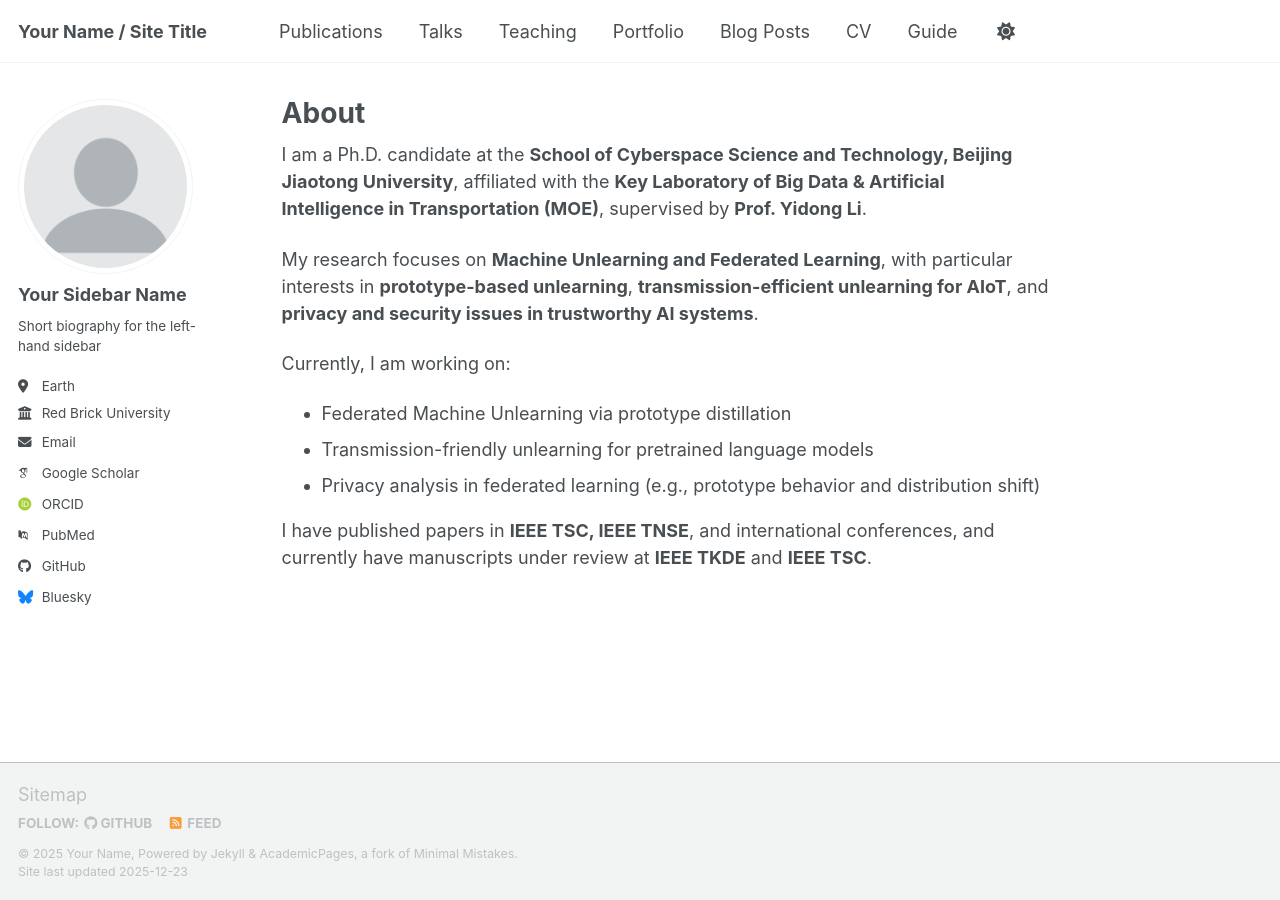
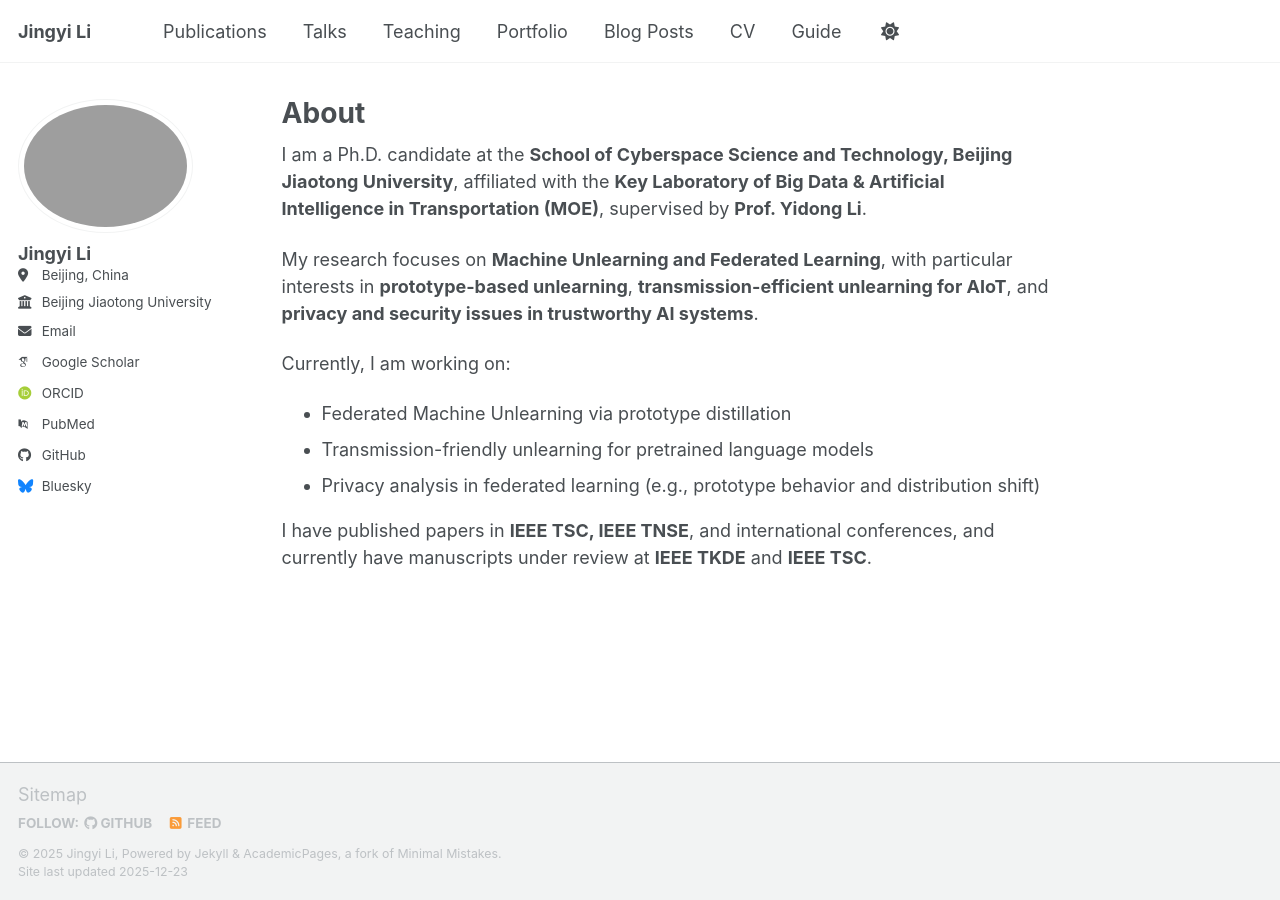
Before and after one commit to jingyi-li-bjtu/jingyi-li-bjtu.github.io, a Jekyll site: the page built from _pages/about.md, in a window 1280 px wide. Built offline with Jekyll 4.4.1, drawn with Linux system fonts in a browser that asks for light colours; some web fonts are replaced; a script bundle is joined from its source files by our own code; library files that are not in the unit come from our copies.

Commit message:
Update _config.yml

```diff
--- a/_config.yml
+++ b/_config.yml
@@ -9,10 +9,10 @@
 # Basic Site Settings
 locale                   : "en-US"
 site_theme               : "default" # the available themes options are "default", "air", "sunrise", "mint", "dirt" and "contrast"
-title                    : "Your Name / Site Title"
+title                    : "Jingyi Li"
 title_separator          : "-"
-name                     : &name "Your Name"
-description              : &description "Your Name's academic portfolio"   # Update this with a general description of your site, this is the default if not overridden by a page
+name                     : &name "Jingyi Li"
+description              : Ph.D. candidate | Machine Unlearning | Federated Learning | Trustworthy AI
 url                      : https://academicpages.github.io # The base hostname & protocol for your site e.g. "https://[your GitHub username].github.io",
                                                            # or if you already have some other page hosted on Github then use "https://[your GitHub username].github.io/[Your Repo Name]"
 baseurl                  : "" # the subpath of your site, e.g. "/blog"
@@ -23,14 +23,14 @@ repository               : "academicpages/academicpages.github.io"
 #               Additional customization can be done by editing /_includes/author-profile.html
 author:
   # Biographic information
-  avatar           : "profile.png"
-  name             : "Your Sidebar Name"
-  pronouns         : # example: "she/her"
-  bio              : "Short biography for the left-hand sidebar"
-  location         : "Earth"
-  employer         : "Red Brick University"
-  uri              : # URL
-  email            : "none@example.org"
+  avatar           : "jingyili.png"
+  name             : "Jingyi Li"
+  # pronouns         : # example: "she/her"
+  # bio              : "Short biography for the left-hand sidebar"
+  location         : "Beijing, China"
+  employer         : "Beijing Jiaotong University"
+  # uri              : # URL
+  email            : "22110139@bjtu.edu.cn"
 
   # Academic websites
   academia         : # URL
```
